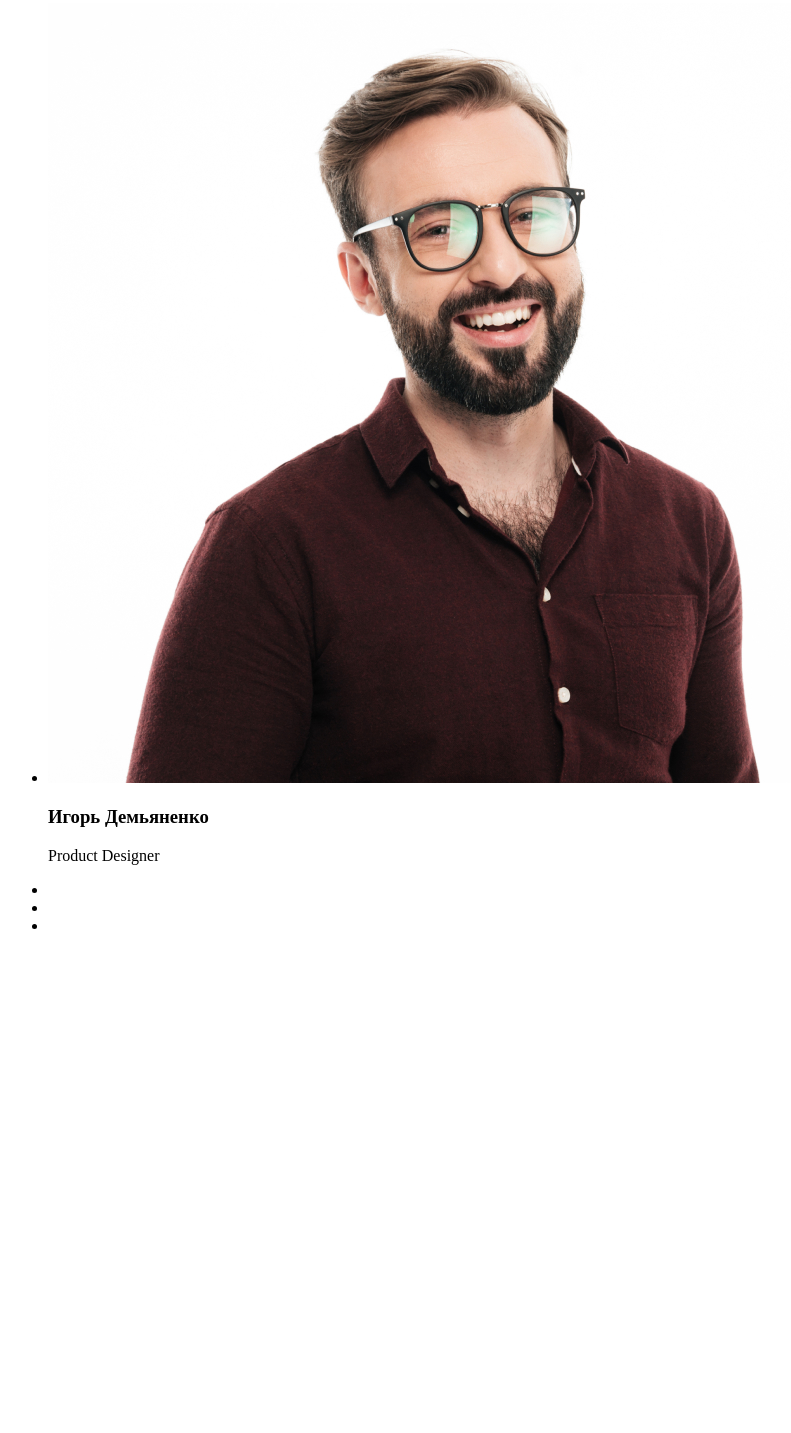
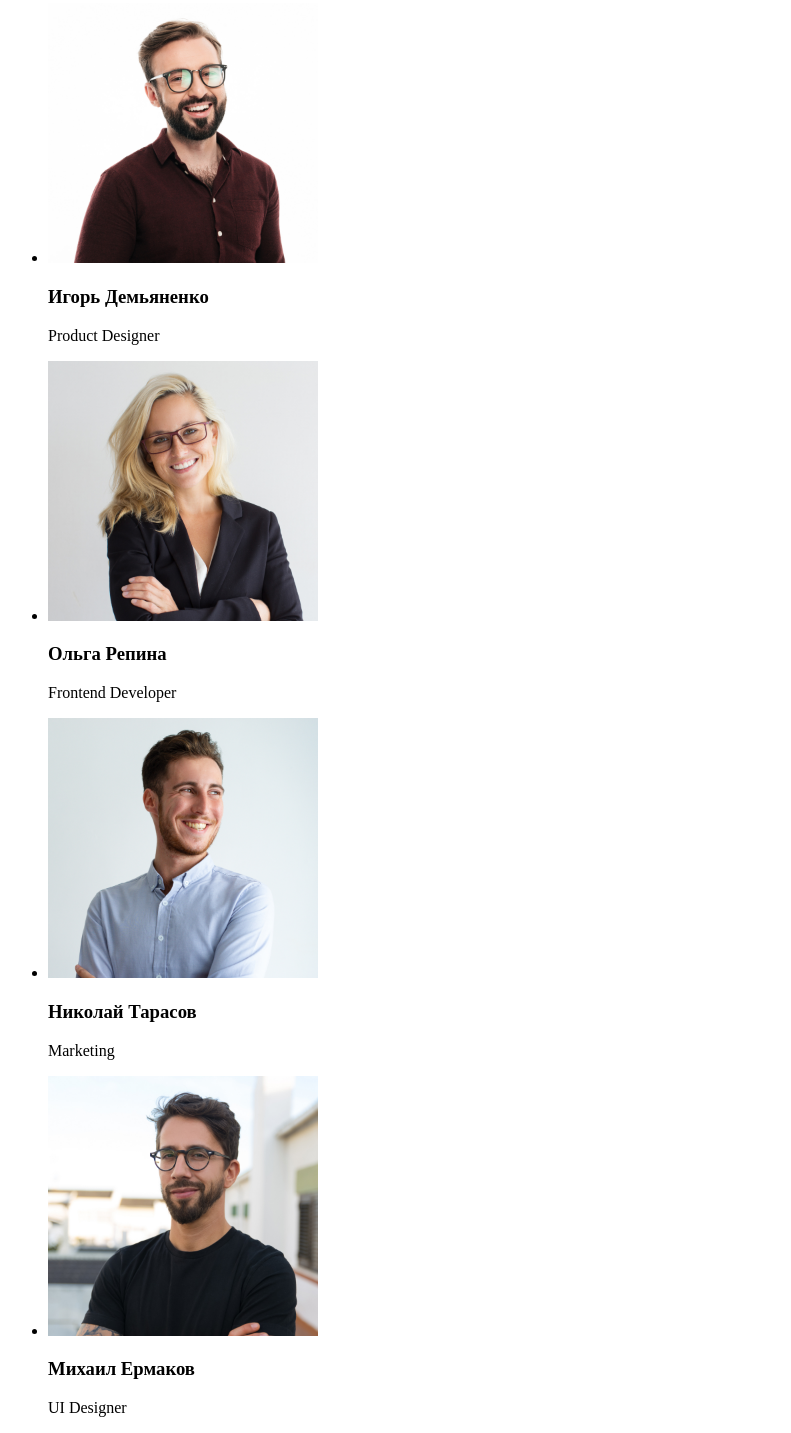
Before and after one commit to Sulimovsky/goit-markup-hw-01, a plain HTML site: page index.html in a window 1280 px wide. Shown: the part 1595-3028 px from the top of the page, without its empty margins (0-791 px from the left). Before the commit the page ends 2546 px from the top, so only its background shows below. Drawn offline with Linux system fonts and the light colour scheme.

Commit message:
Update index.html

```diff
--- a/index.html
+++ b/index.html
@@ -14,7 +14,7 @@
     <nav>
 
         <a href="#">
-            <img src="./img/WebStudio.png" alt="Логотип странички">
+            <img src="./img/WebStudio.png" alt="Логотип странички" width="145">
         </a>
 
         <ul>
@@ -70,13 +70,13 @@
 
         <ul>
             <li>
-                <a href="#"><img src="./img/img.png" alt="Работает за компьютером"></a>
+                <a href="#"><img src="./img/img.png" alt="Работает за компьютером" width="370"></a>
             </li>
             <li>
-                <a href="#"><img src="./img/img (1).png" alt="Работает за ноутбуком"></a>
+                <a href="#"><img src="./img/img (1).png" alt="Работает за ноутбуком" width="370"></a>
             </li>
             <li>
-                <a href="#"><img src="./img/img (2).png" alt="Работает за планшетом"></a>
+                <a href="#"><img src="./img/img (2).png" alt="Работает за планшетом" width="370"></a>
             </li>
         </ul>
 
@@ -89,15 +89,26 @@
 
         <ul>
             <li>
-                <img src="./img/igor.jpg" alt="Игорь Демьяненко">
+                <img src="./img/igor.jpg" alt="Игорь Демьяненко" width="270">
                 <h3>Игорь Демьяненко</h3>
                 <p>Product Designer</p>
             </li>
-            <li></li>
-            <li></li>
-            <li></li>
+            <li>
+                <img src="./img/olga.jpg" alt="Ольга Репина" width="270">
+                <h3>Ольга Репина</h3>
+                <p>Frontend Developer</p>
+            </li>
+            <li>
+                <img src="./img/nicholas.jpg" alt="Николай Тарасов" width="270">
+                <h3>Николай Тарасов</h3>
+                <p>Marketing</p>
+            </li>
+            <li>
+                <img src="./img/michael.jpg" alt="Михаил Ермаков" width="270">
+                <h3>Михаил Ермаков</h3>
+                <p>UI Designer</p>
+            </li>
         </ul>
-
 
     </section>
 
```
